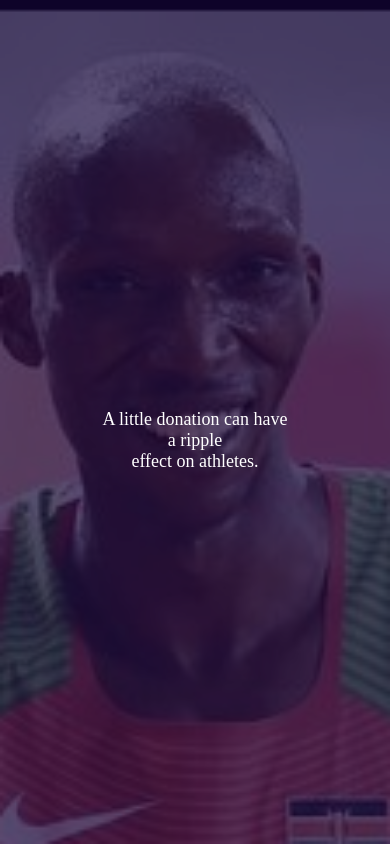
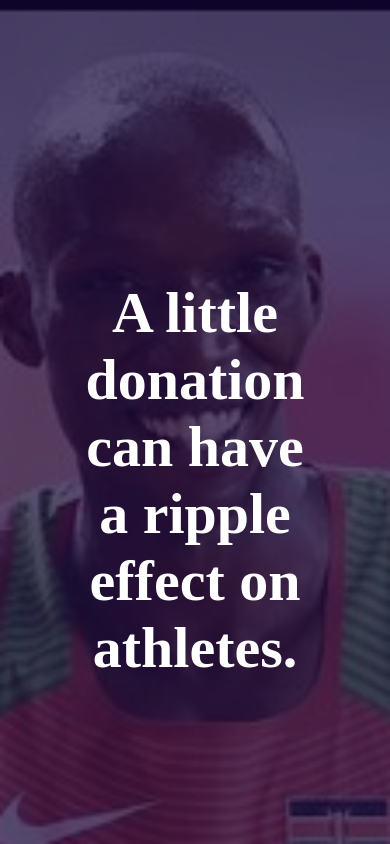
Before and after one commit to Angeth-Herjok/Informational-website-Amali, a React (Create React App) app in the folder amali-informational/: page / in a window 390 px wide. Built offline with nearby package versions, Linux system fonts and the light colour scheme.

Commit message:
corrections on captions

```diff
--- a/amali-informational/src/Home/index.js
+++ b/amali-informational/src/Home/index.js
@@ -30,7 +30,7 @@ const HomePage = () => {
       <div className="background"></div>
       <div className="overlay"></div>
       <p className="caption">
-        A little donation can have a ripple<br />effect on athletes.
+        A little donation can have a ripple effect on athletes.
       </p>
     </div>
   );
--- a/amali-informational/src/Home/style.css
+++ b/amali-informational/src/Home/style.css
@@ -19,7 +19,6 @@
   background-color: rgba(20, 5, 59, 0.7);
   z-index: -1;
 }
-
 .caption {
   position: absolute;
   top: 50%;
@@ -28,12 +27,43 @@
   font-size: 24px;
   color: white;
   text-align: center;
-  font-size: 63px;
+  font-size: 80px;
+  font-weight: bold;
   font-family: merriweather;
 }
 
+/* @media (max-width: 768px) {
+  .caption {
+    font-size: 12px;
+    font-weight: bold;
+    transform: translate(-50%, -50%);
+  }
+
+} */
+
 @media (max-width: 768px) {
   .caption {
-    font-size: 18px;
+    font-size: 42px;
+    font-weight: bold;
+    transform: translate(-50%, -50%);
+  }
+
+  .background {
+    background-size: cover;
   }
 }
+@media (max-width: 768px) {
+  .caption{
+    font-size: 58px;
+  }
+}
+@media (max-width: 820px) {
+  .caption{
+    font-size: 55px;
+  }
+}
+@media (max-width: 912px) {
+  .caption{
+    font-size: 58px;
+  }
+}
```
